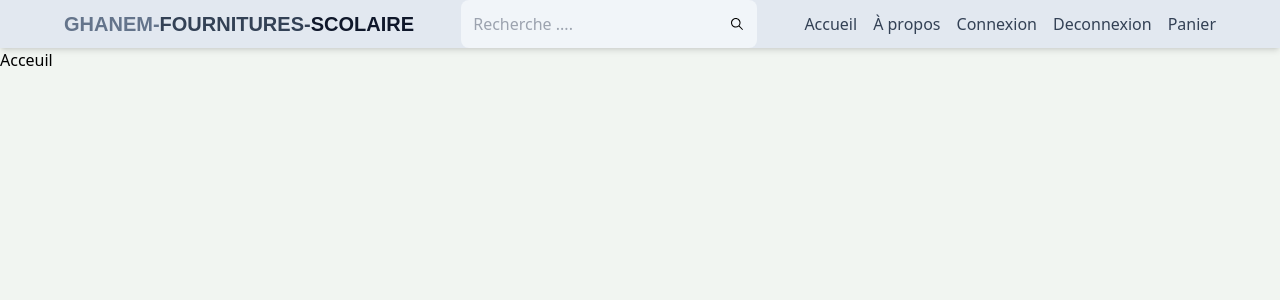
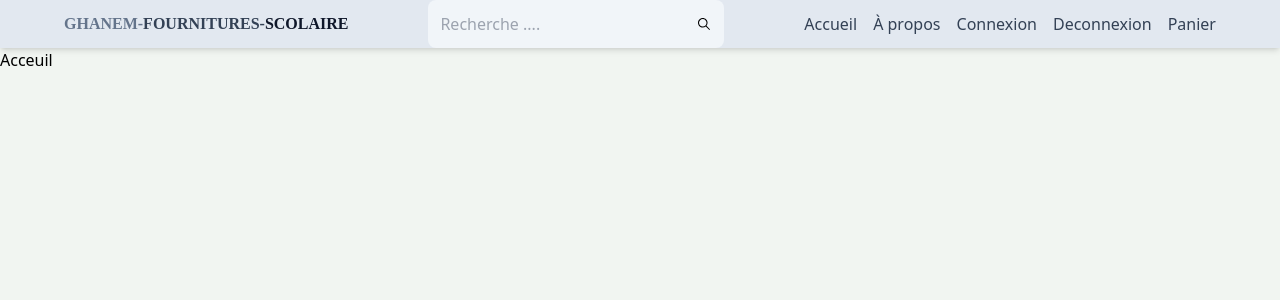
Before and after one commit to amel252/Projet-farid-fourniture, a React (Vite) app in the folder front-end/: page / in a window 1280 px wide. Shown: the top 300 px of the page. Built offline with nearby package versions, Linux system fonts and the light colour scheme; a web font is replaced by a local one.

Commit message:
mise a jour du font-family et font-size

```diff
--- a/front-end/index.html
+++ b/front-end/index.html
@@ -4,8 +4,13 @@
         <meta charset="UTF-8" />
         <link rel="icon" type="image/svg+xml" href="/vite.svg" />
         <meta name="viewport" content="width=device-width, initial-scale=1.0" />
+        <link rel="stylesheet" href="./src/index.css" />
+        <script
+            src="https://kit.fontawesome.com/61636df05d.js"
+            crossorigin="anonymous"
+        ></script>
+
         <link rel="preconnect" href="https://fonts.googleapis.com" />
-        <link rel="stylesheet" href="./src/index.css" />
         <link rel="preconnect" href="https://fonts.gstatic.com" crossorigin />
         <link
             href="https://fonts.googleapis.com/css2?family=Liu+Jian+Mao+Cao&display=swap"
--- a/front-end/src/index.css
+++ b/front-end/src/index.css
@@ -4,7 +4,8 @@
 
 @layer base {
     h1 span {
-        font-family: "WDXL Lubrifont TC", sans-serif;
+        font-family: "Edu NSW ACT Cursive", cursive;
+        font-size: 16px;
     }
     body {
         background-color: rgba(241, 245, 241);
```
